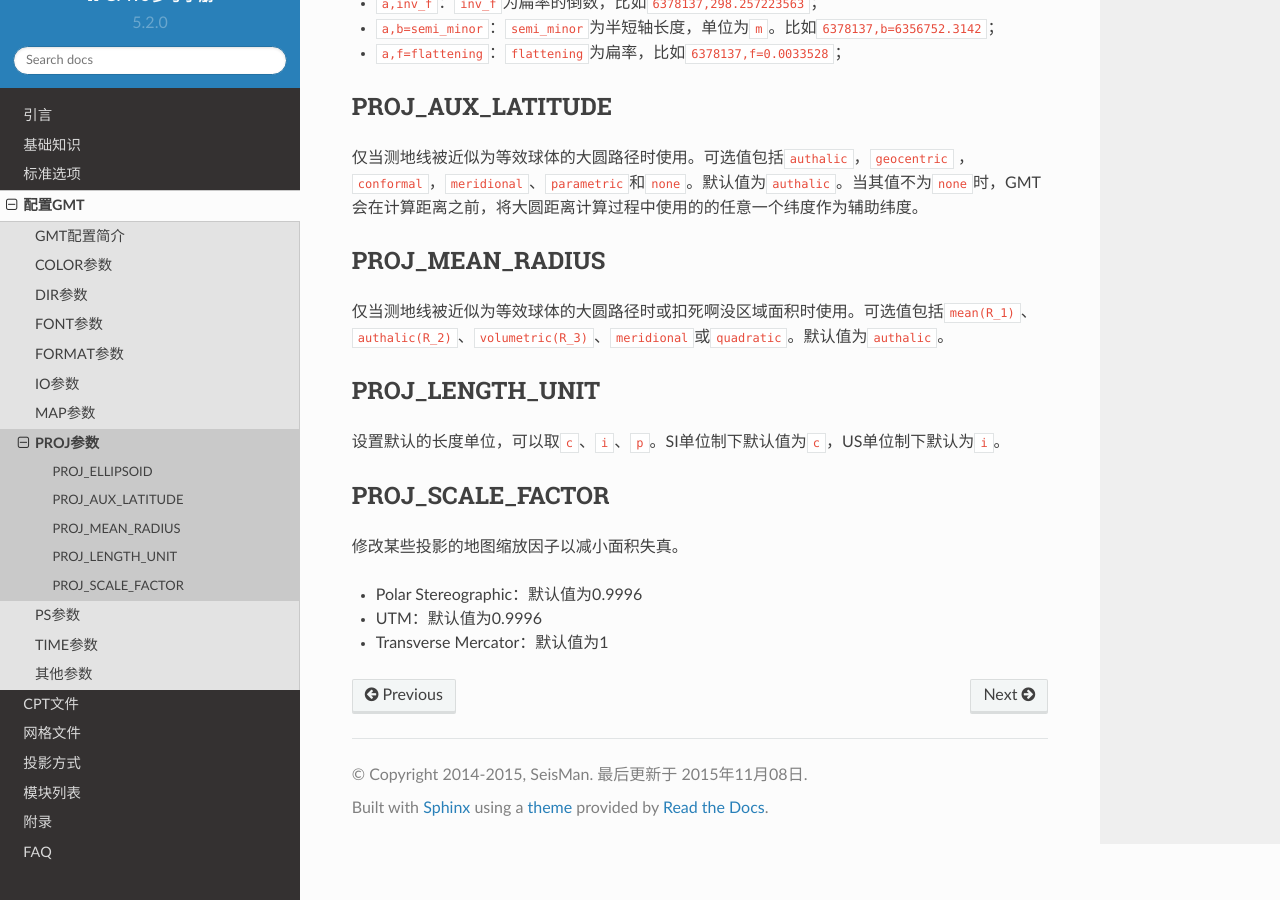
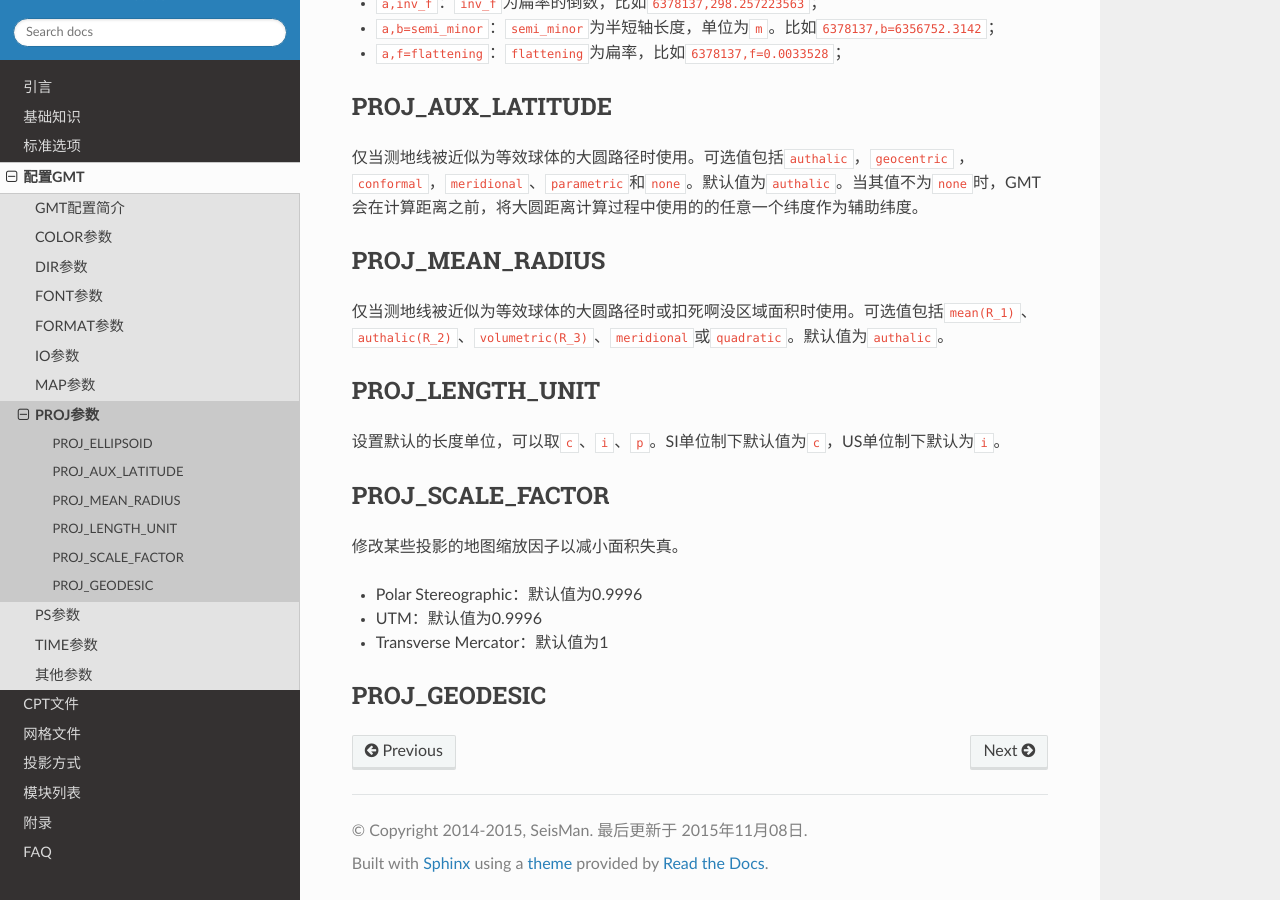
Before and after one commit to seisman/GMT5_Docs, a Sphinx documentation site: the page built from source/conf-proj.rst, in a window 1280 px wide and 900 px high, scrolled down 2275 px. Built offline with Sphinx 7.4.7 and the Read the Docs theme 2.0.0, drawn with Linux system fonts in a browser that asks for light colours; pages that are not in the unit, such as notebooks, are missing from menus.

Commit message:
fix rst format

```diff
--- a/source/R-option.rst
+++ b/source/R-option.rst
@@ -22,7 +22,7 @@
 
 #. ``-R<code><x0>/<y0>/<nx>/<ny>``
 
-   该方法可以在创建网格文件时使用。 ``<code>`` 是 ``L|C|R`` 和 ``T|M|B`` 两个字符的任意组合，分别表示矩形网格区域的不同位置，比如 ``BL`` 表示左下角，详情参考 :doc:`justfication` 一节。 ``<code>`` 所指定的位置的坐标为 ``(x0, y0)`` ， ``<nx>`` 、 ``<ny>`` 是X和Y方向的网格数，通过 ``-I`` 选项指定的网格间隔即可计算得到区域范围。
+   该方法可以在创建网格文件时使用。 ``<code>`` 是 ``L|C|R`` 和 ``T|M|B`` 两个字符的任意组合，分别表示矩形网格区域的不同位置，比如 ``BL`` 表示左下角，详情参考 :doc:`justification` 一节。 ``<code>`` 所指定的位置的坐标为 ``(x0, y0)`` ， ``<nx>`` 、 ``<ny>`` 是X和Y方向的网格数，通过 ``-I`` 选项指定的网格间隔即可计算得到区域范围。
 
 .. _gmt_region:
 
--- a/source/conf-proj.rst
+++ b/source/conf-proj.rst
@@ -125,3 +125,8 @@ PROJ_SCALE_FACTOR
 - Polar Stereographic：默认值为0.9996
 - UTM：默认值为0.9996
 - Transverse Mercator：默认值为1
+
+.. _PROJ_GEODESIC:
+
+PROJ_GEODESIC
+-------------
```
